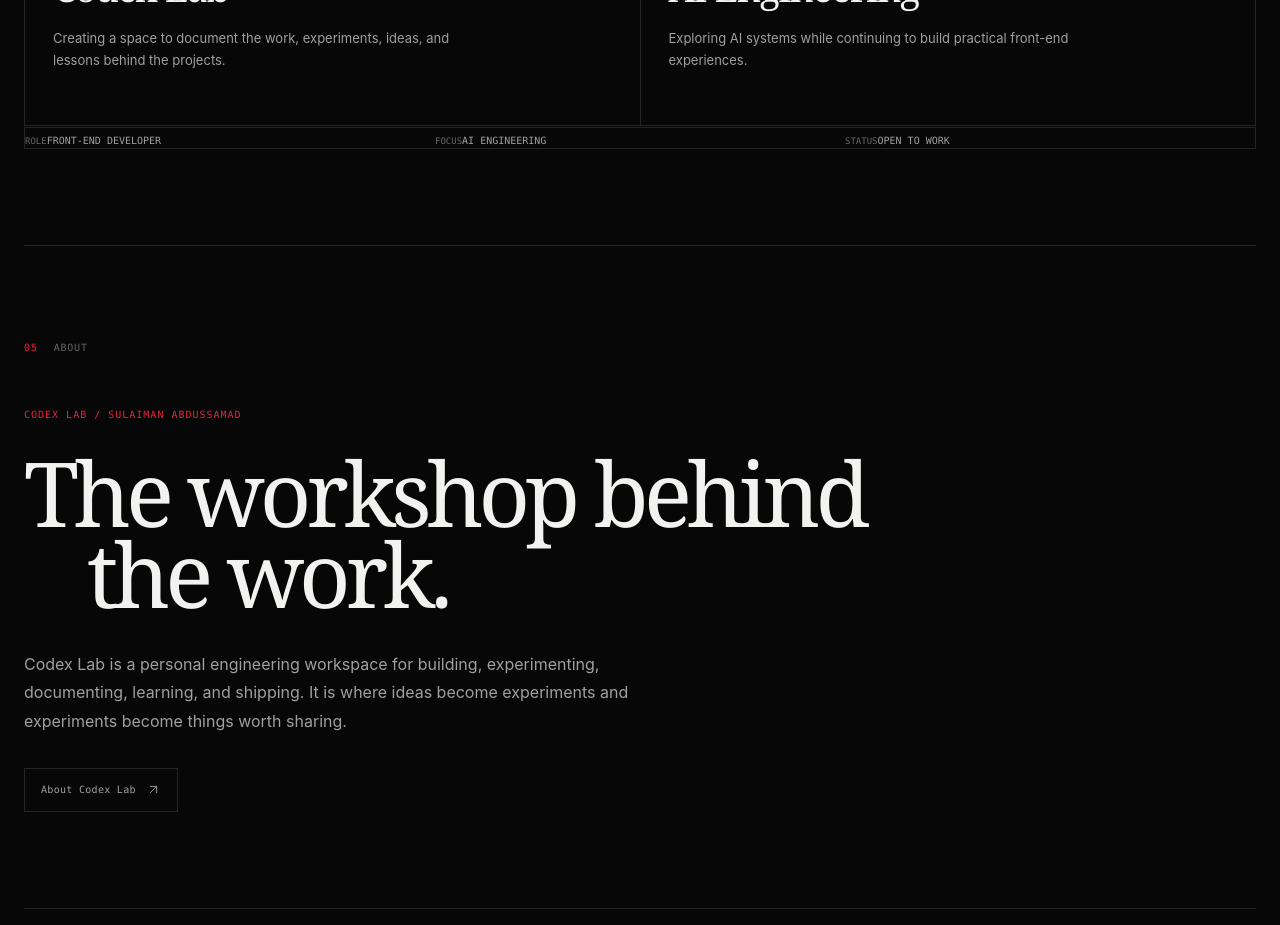
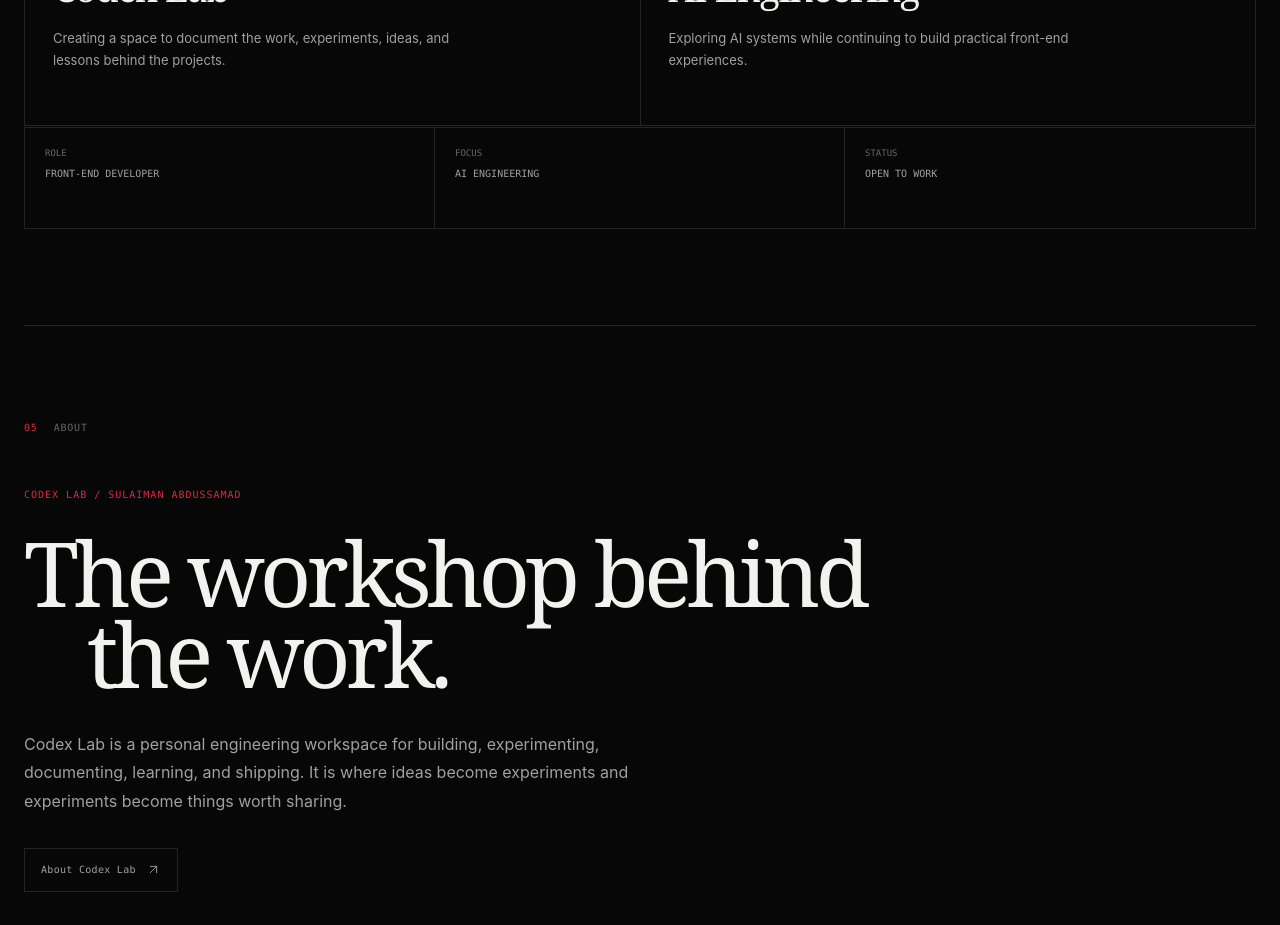
Before and after one commit to codex2py/codexlab, a React (Vite) app: page / in a window 1280 px wide. Shown: the part 3780-4705 px from the top of the page. Built offline with nearby package versions, Linux system fonts and the light colour scheme.

Commit message:
styling Home page + fixed styling error

```diff
--- a/src/pages/Home.css
+++ b/src/pages/Home.css
@@ -375,9 +375,18 @@
     margin-top: 1px;
     border: 1px solid var(--color-border);
 }
+.home-now-details div {
+  display: flex;
+  flex-direction: column;
+  gap: 10px;
+  min-height: 100px;
+  padding: 20px;
+  border-right: 1px solid var(--color-border);
+}
 .home-now-details div:last-child {
-    border-right: 0;
+  border-right: 0;
 }
+
 .home-now-details span {
     font-family: var(--font-mono);
     font-size: 9px;
```
